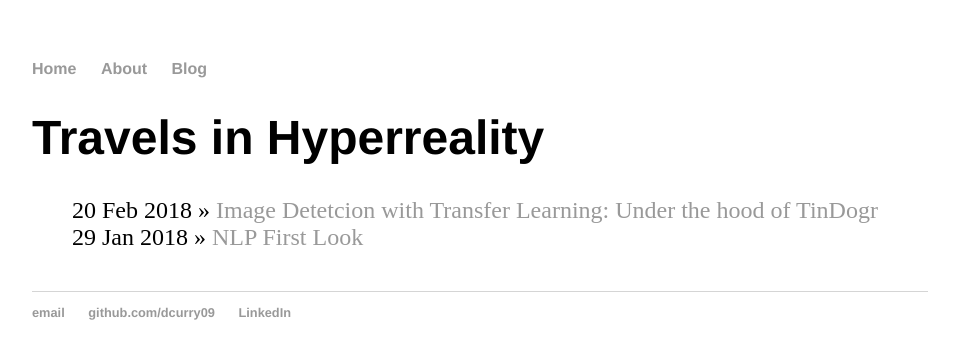
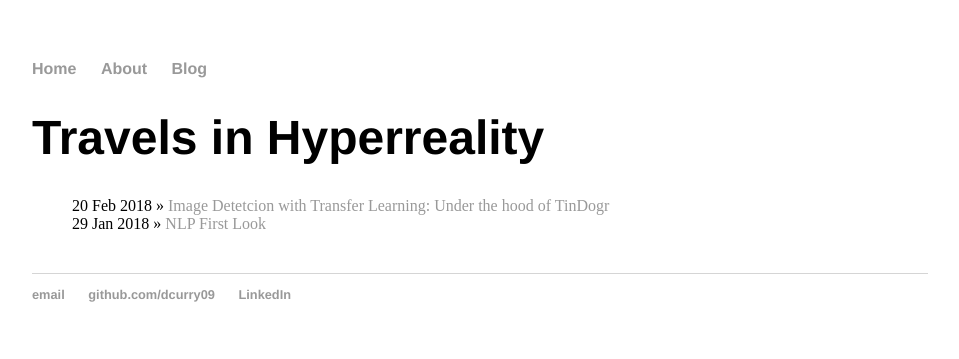
Before and after one commit to dcurry09/dcurry09.github.io, a Jekyll site: the page built from blog/index.html, in a window 1280 px wide. Shown: the top 359 px of the page, without its empty margins (160-1119 px from the left). Built offline with Jekyll 4.4.1, drawn with Linux system fonts in a browser that asks for light colours.

Commit message:
Update main.css

```diff
--- a/css/main.css
+++ b/css/main.css
@@ -24,8 +24,8 @@ h1 {
     font-family:'Helvetica', 'Arial', 'Sans-Serif';
 }
 p {
-    font-size: 1.5em;
-    line-height: 1.4em;
+    font-size: 1em;
+    line-height: 1em;
     color: #333;
 }
 footer {
@@ -35,7 +35,7 @@ footer {
 
 ul.posts {
     margin: 20px auto 40px;
-    font-size: 1.5em;
+    font-size: 1em;
 }
 
 ul.posts li {
```
